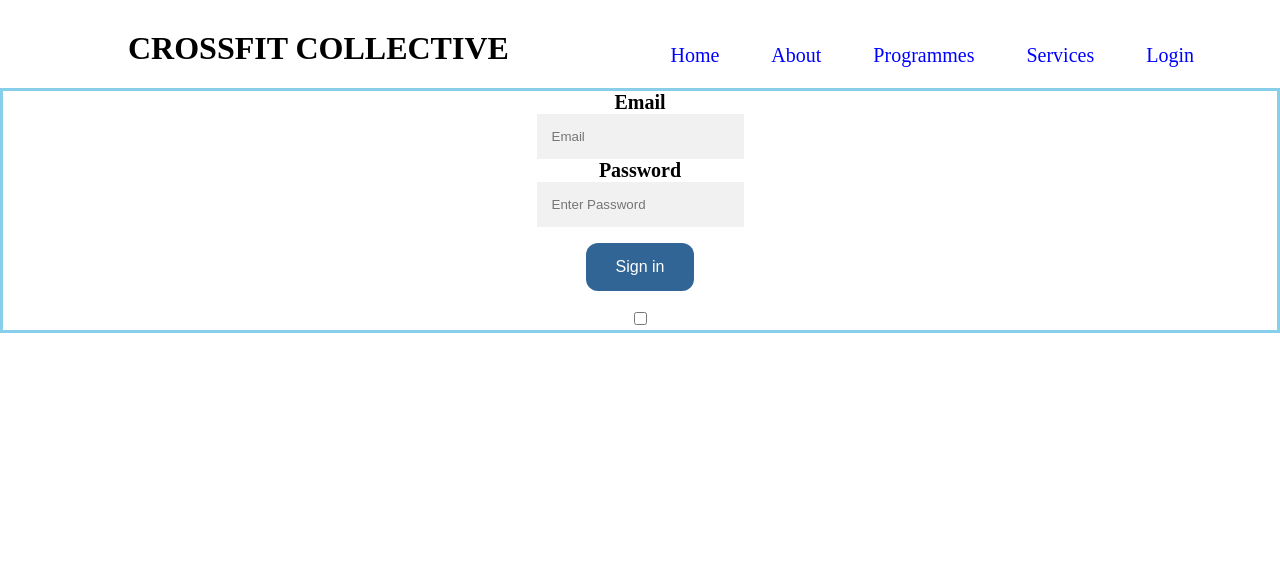
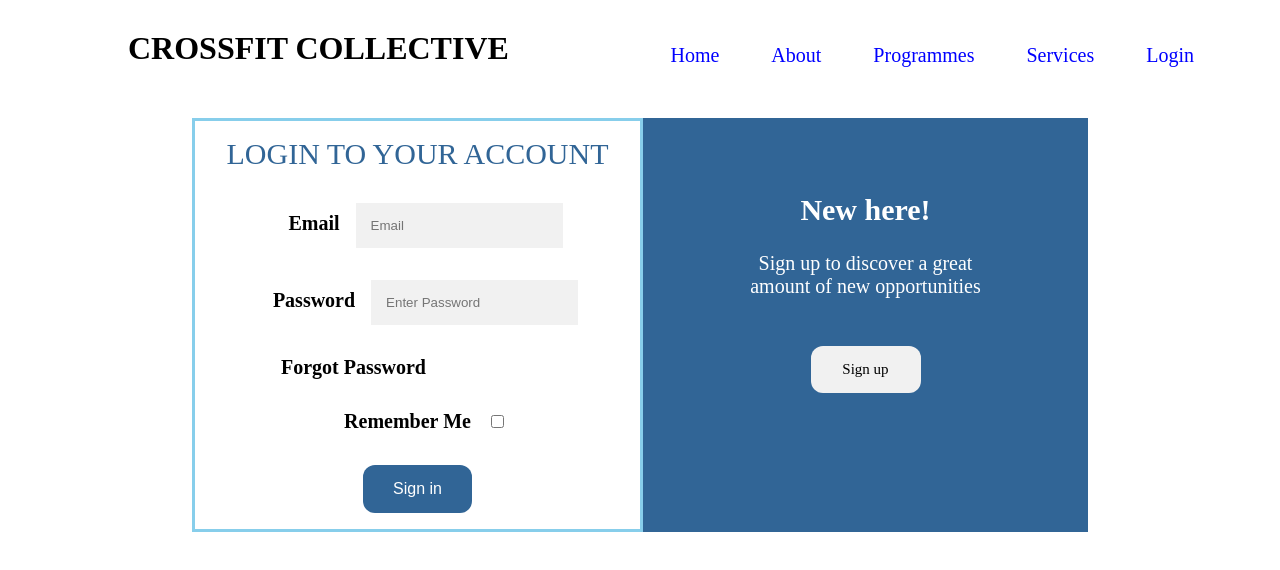
Before and after one commit to Eddahkarambu/Fitness-web-app, a React (Create React App) app: page /signin in a window 1280 px wide. Shown: the top 570 px of the page. Built offline with nearby package versions, Linux system fonts and the light colour scheme.

Commit message:
create a signin email  password, forgot password  form

```diff
--- a/src/Components/Signin.css
+++ b/src/Components/Signin.css
@@ -0,0 +1,69 @@
+.SigninContainer{
+    margin-top: 30px;
+}
+
+.combined{
+    display: flex;
+    width: 70%;
+    margin: auto;
+    flex: 1;
+}
+
+.Firsthead{
+    background-color: rgb(49, 101, 150);
+    color: white;
+    font-size: 20px;
+    flex: 1;
+    padding-top: 50px;
+}
+h2{
+    text-align: center;
+
+}
+
+.buttonss{
+    color: black;
+    padding: 15px 30px;
+    text-align: center;
+    border: none;
+    font-size: 15px;
+    border-radius: 12px;
+    margin: 1rem;
+    background-color: #f1f1f1;
+    width:50px;
+    justify-content: center;
+}
+.btn{
+    justify-content: center;
+    display: flex;
+    margin-top: 2rem;
+}
+input {
+    padding: 15px;
+    display: inline-block;
+    border: none;
+    background: #f1f1f1;
+  }
+
+  .fields{
+    margin: 1rem;
+
+  }
+  label{
+    margin: 1rem;
+  }
+
+  .Headin{
+    margin: 1rem;
+    font-size: 30px;
+    color: rgb(49, 101, 150);
+  }
+  .forgotpassword{
+    margin-right: 8rem;
+    margin-top: 15px;
+    margin-bottom: 15px;
+  }
+
+  .checkbox{
+    display: flex;
+  }
--- a/src/Components/Signin.js
+++ b/src/Components/Signin.js
@@ -19,29 +19,51 @@ function Signin(){
     return(
         <div className="signin">
             <Navbar/>
-            <div className="Container">
+            <div className="SigninContainer">
+                <div className="combined">
+
                 <form>
+                <div className="Headin">
+                    LOGIN TO YOUR ACCOUNT
+                </div>
+
+                    <div className="fields">
                     <label><b>Email</b></label>
-                    <input type="text" placeholder="Email" name="email" required/>
+                    <input type="text" placeholder="Email" value={email} name="email" required onChange={(e) => { handleEmailChange(e) }}/>
+                    </div>
 
+
+                    <div className="fields">
                     <label ><b>Password</b></label>
-                    <input type="password" placeholder="Enter Password" name="password" required onChange={(e)=> { handleLastnameChange(e) }}/>
+                    <input type="password" placeholder="Enter Password" value={Password} name="password" required onChange={(e)=> { handleLastnameChange(e) }}/>
+                    </div>
+
+                    <div className="forgotpassword">
+                    <label><b>Forgot Password</b></label>
+                    </div>
+
+                    <div className="checkbox">
+                    <label ><b>Remember Me</b></label>
+                    <input type="checkbox" value="RememberMe"></input>
+                    </div>
+
 
                     <button>Sign in</button>
-
-                    <label>
-                     <input type="checkbox"   name="remember" />
-                     </label>
-
-
-
                 </form>
 
+                <div className="Firsthead">
+                    <h2>New here!</h2>
+                    <div className="paragraph">
+                        Sign up to discover a great amount of new opportunities
+                    </div>
+                    <div className="btn">
+                    <div className="buttonss">Sign up</div>
+                    </div>
 
+                </div>
 
-
+                </div>
             </div>
-
         </div>
     )
 
```
